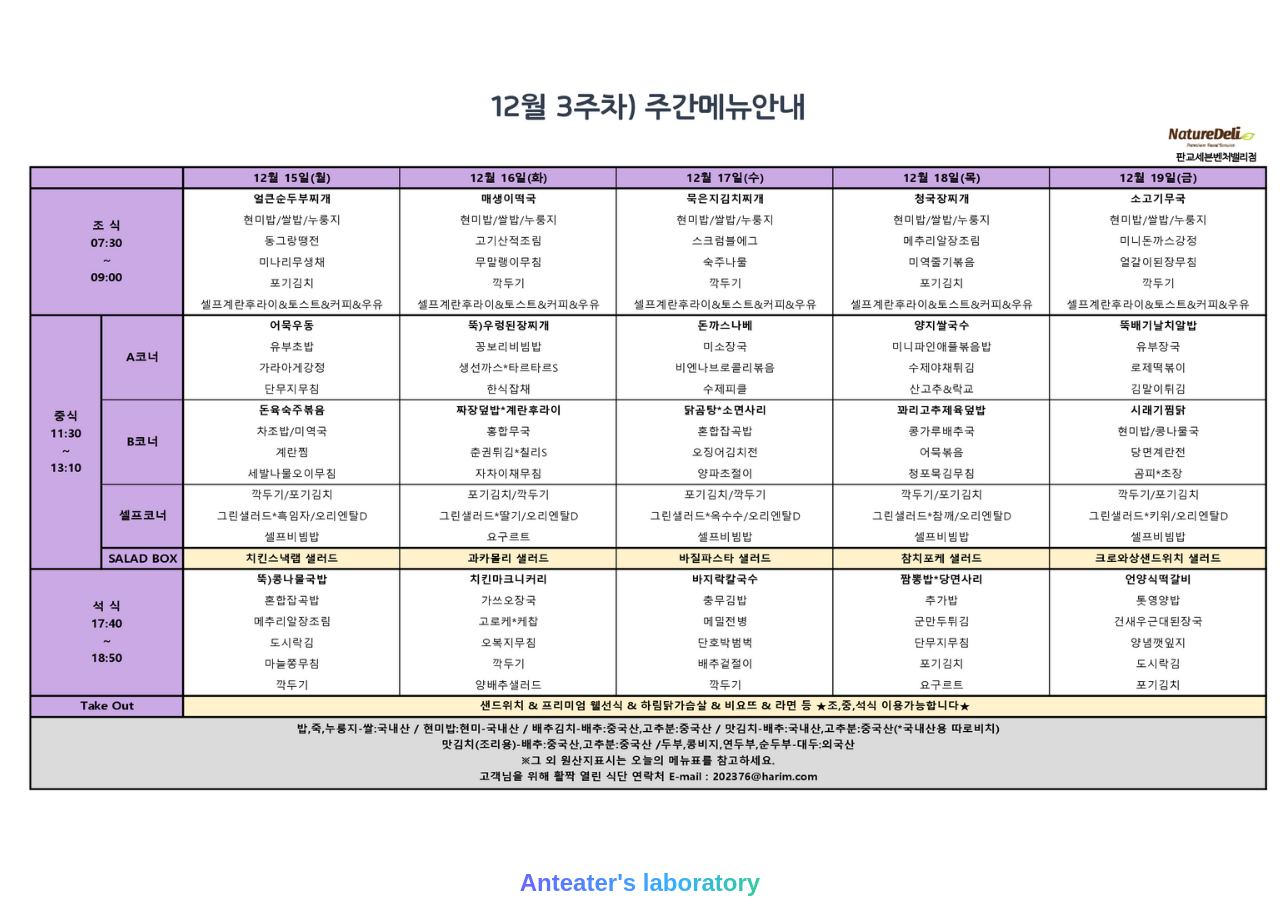
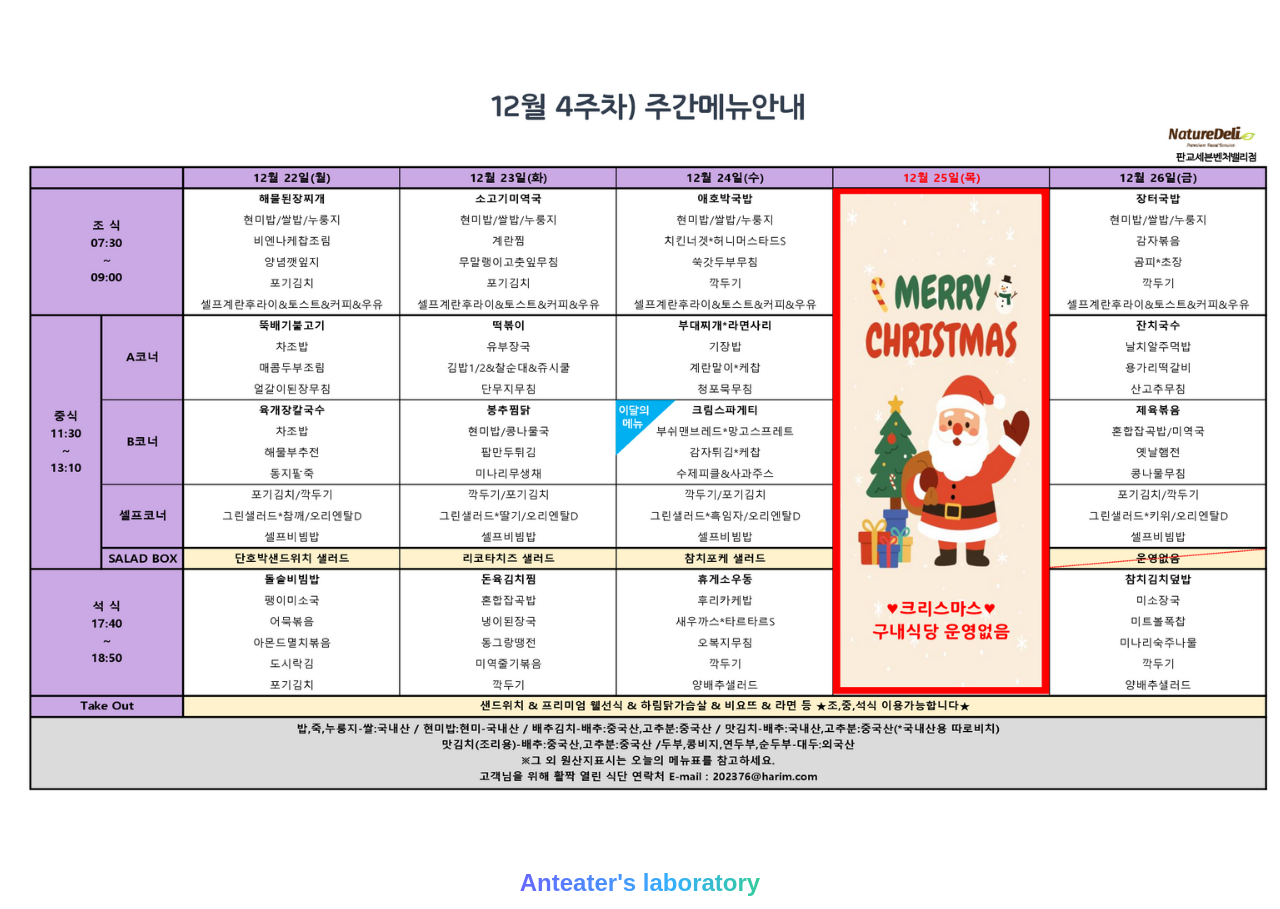
Before and after one commit to anteater333/we-work-for-food, a website: page index.html in a window 1280 px wide. Drawn offline with Linux system fonts and the light colour scheme.

Commit message:
menu update

```diff
--- a/index.html
+++ b/index.html
@@ -9,7 +9,7 @@
     <meta name="author" content="anteater333, a.k.a José" />
     <meta property="og:title" content="We Work For Food" />
     <meta property="og:description" content="판교세븐벤처밸리 식단표" />
-    <meta property="og:image" content="bob/thisWeekMenu.684762.png" />
+    <meta property="og:image" content="bob/thisWeekMenu.705592.png" />
     <meta
       property="og:url"
       content="https://blog.anteater-lab.link/we-work-for-food/"
@@ -18,7 +18,7 @@
     <meta name="twitter:card" content="summary_large_image" />
     <meta name="twitter:title" content="We Work For Food" />
     <meta name="twitter:description" content="판교세븐벤처밸리 식단표" />
-    <meta name="twitter:image" content="bob/thisWeekMenu.684762.png" />
+    <meta name="twitter:image" content="bob/thisWeekMenu.705592.png" />
     <meta
       name="twitter:url"
       content="https://blog.anteater-lab.link/we-work-for-food/"
@@ -27,7 +27,7 @@
   <body>
     <div style="display: flex; flex-direction: column">
       <a href="http://www.pvv.co.kr/bbs/index.php?code=bbs_menu01">
-        <img style="width: 100vw" src="bob/thisWeekMenu.684762.png" alt="menu"
+        <img style="width: 100vw" src="bob/thisWeekMenu.705592.png" alt="menu"
       /></a>
       <a
         style="
```
Also changed, not shown: bob/thisWeekMenu.684762.png (deleted), bob/thisWeekMenu.705592.png (added).
